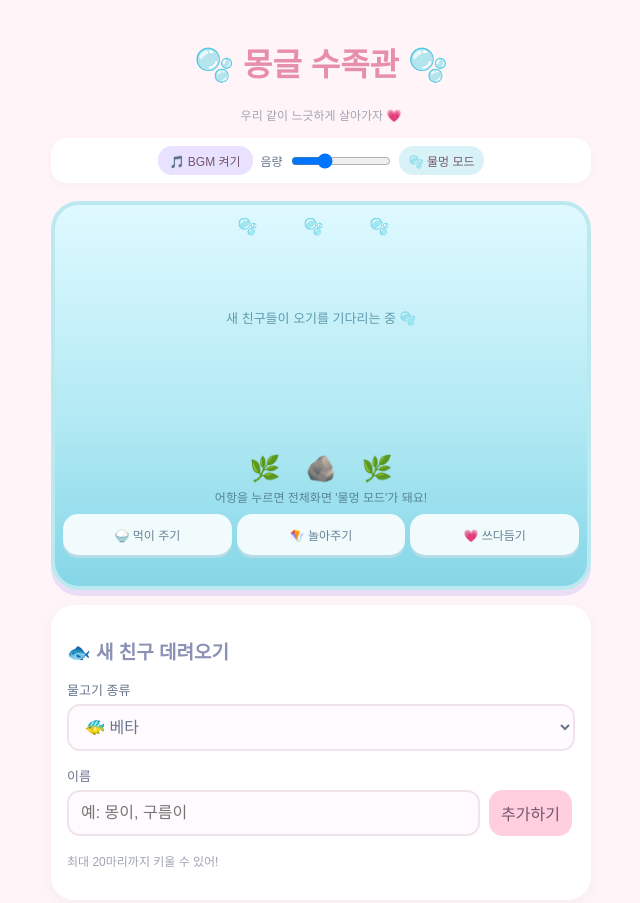
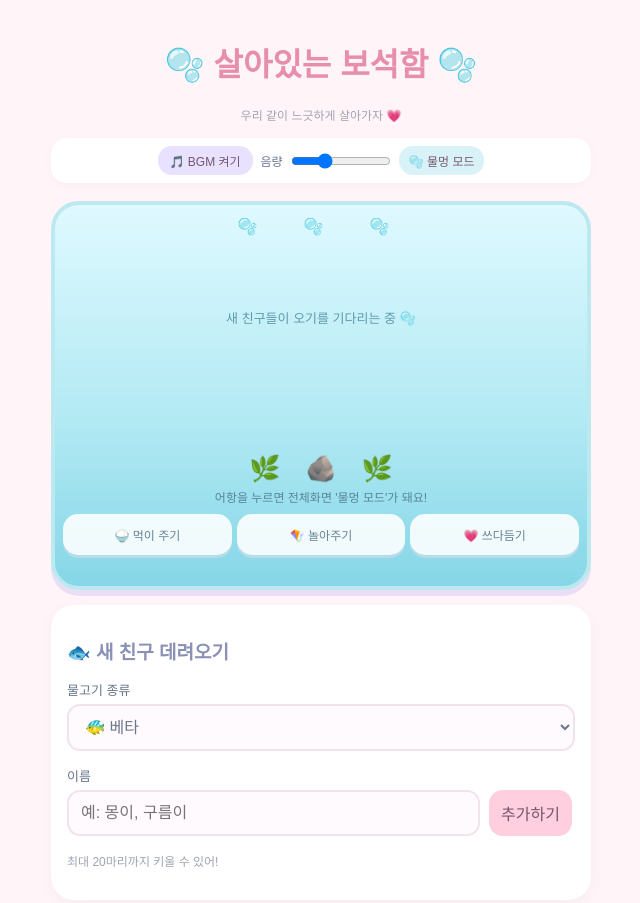
Before and after one commit to dxung1/Aquarium, a plain HTML site: page index.html in a window 1280 px wide. Shown: the top 903 px of the page, without its empty margins (319-959 px from the left). Drawn offline with Linux system fonts and the light colour scheme.

Commit message:
Update index.html

```diff
--- a/index.html
+++ b/index.html
@@ -370,7 +370,7 @@ label {
 <div class="app">
 
 <header>
-  <h1>🫧 몽글 수족관 🫧</h1>
+  <h1>🫧 살아있는 보석함 🫧</h1>
   <p class="subtitle">우리 같이 느긋하게 살아가자 💗</p>
 </header>
 
```
